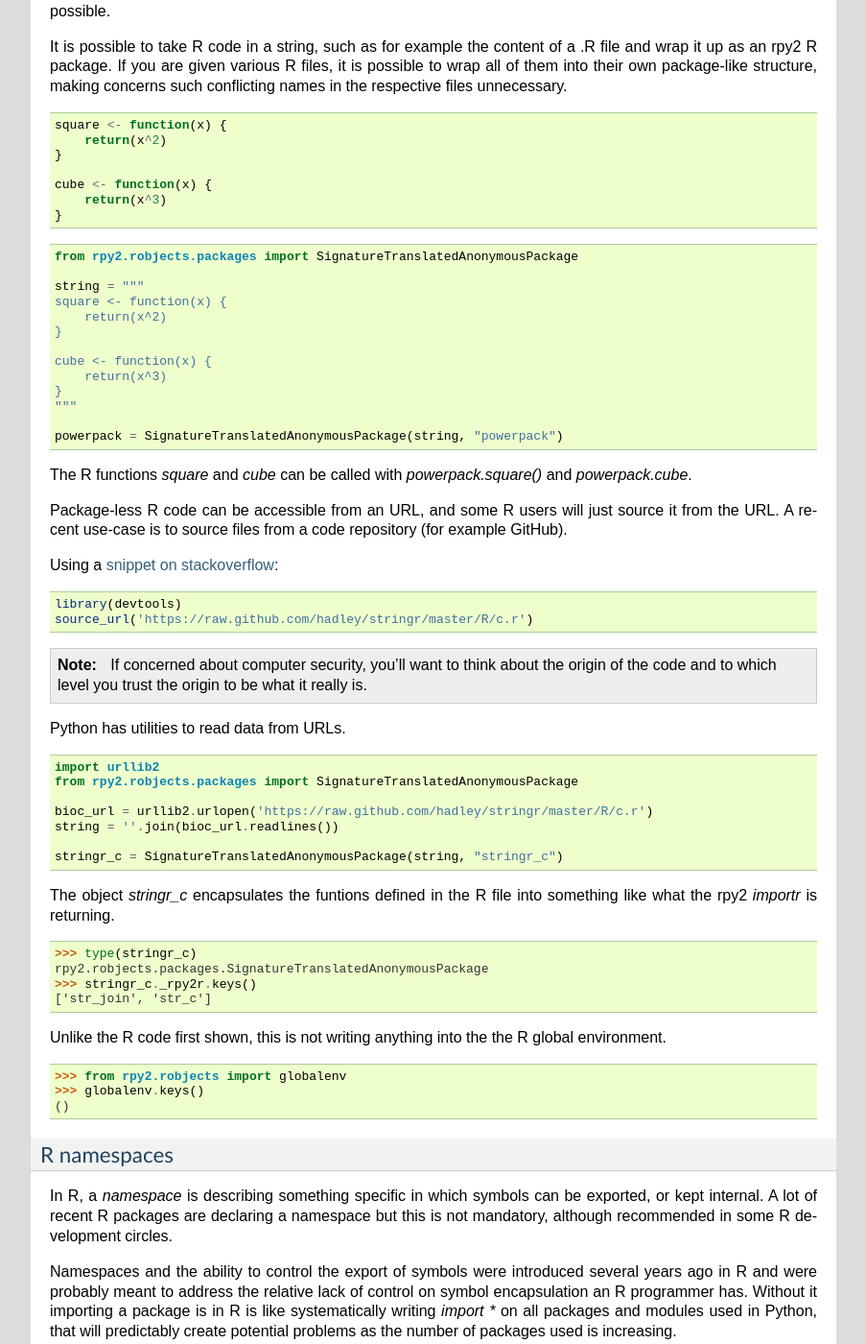
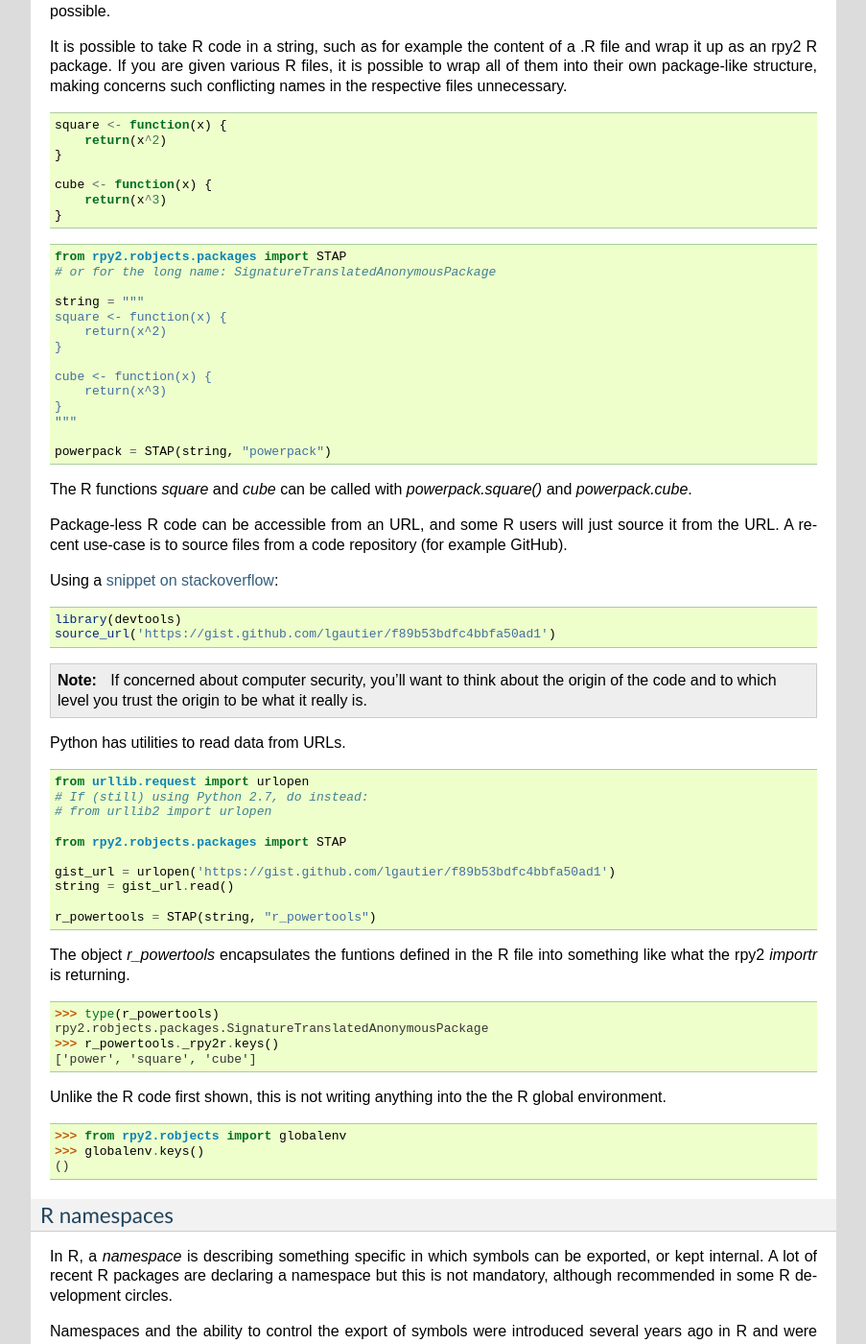
Before and after one commit to uhjish/rpy2, a Sphinx documentation site: the page built from doc/robjects_rpackages.rst, in a window 1280 px wide and 1400 px high, scrolled down 1617 px. Shown: the whole window at 96% size, without its empty margins (198-1101 px from the left). Built offline with Sphinx 7.4.7, drawn with Linux system fonts in a browser that asks for light colours.

Commit message:
doc about STAP

```diff
--- a/doc/robjects_rpackages.rst
+++ b/doc/robjects_rpackages.rst
@@ -130,7 +130,8 @@ names in the respective files unnecessary.
 
 .. code-block:: python
 
-   from rpy2.robjects.packages import SignatureTranslatedAnonymousPackage
+   from rpy2.robjects.packages import STAP
+   # or for the long name: SignatureTranslatedAnonymousPackage
 
    string = """
    square <- function(x) {
@@ -142,7 +143,7 @@ names in the respective files unnecessary.
    }
    """
 
-   powerpack = SignatureTranslatedAnonymousPackage(string, "powerpack")
+   powerpack = STAP(string, "powerpack")
 
 The R functions `square` and `cube` can be called with `powerpack.square()`
 and `powerpack.cube`.
@@ -156,7 +157,7 @@ Using a `snippet on stackoverflow`_:
 .. code-block:: r
 
    library(devtools)
-   source_url('https://raw.github.com/hadley/stringr/master/R/c.r')
+   source_url('https://gist.github.com/lgautier/f89b53bdfc4bbfa50ad1')
 
 .. _snippet on stackoverflow: http://stackoverflow.com/questions/7715723/sourcing-r-script-over-https
 
@@ -168,24 +169,26 @@ Using a `snippet on stackoverflow`_:
 
 Python has utilities to read data from URLs.
 
-
 .. code-block:: python
 
-   import urllib2
-   from rpy2.robjects.packages import SignatureTranslatedAnonymousPackage
+   from urllib.request import urlopen
+   # If (still) using Python 2.7, do instead:
+   # from urllib2 import urlopen
 
-   bioc_url = urllib2.urlopen('https://raw.github.com/hadley/stringr/master/R/c.r')
-   string = ''.join(bioc_url.readlines())
+   from rpy2.robjects.packages import STAP
 
-   stringr_c = SignatureTranslatedAnonymousPackage(string, "stringr_c")
+   gist_url = urlopen('https://gist.github.com/lgautier/f89b53bdfc4bbfa50ad1')
+   string = gist_url.read()
 
-The object `stringr_c` encapsulates the funtions defined in the R file
+   r_powertools = STAP(string, "r_powertools")
+
+The object `r_powertools` encapsulates the funtions defined in the R file
 into something like what the rpy2 `importr` is returning.
 
->>> type(stringr_c)
+>>> type(r_powertools)
 rpy2.robjects.packages.SignatureTranslatedAnonymousPackage
->>> stringr_c._rpy2r.keys()
-['str_join', 'str_c']
+>>> r_powertools._rpy2r.keys()
+['power', 'square', 'cube']
 
 Unlike the R code first shown, this is not writing anything into the
 the R global environment.
```
